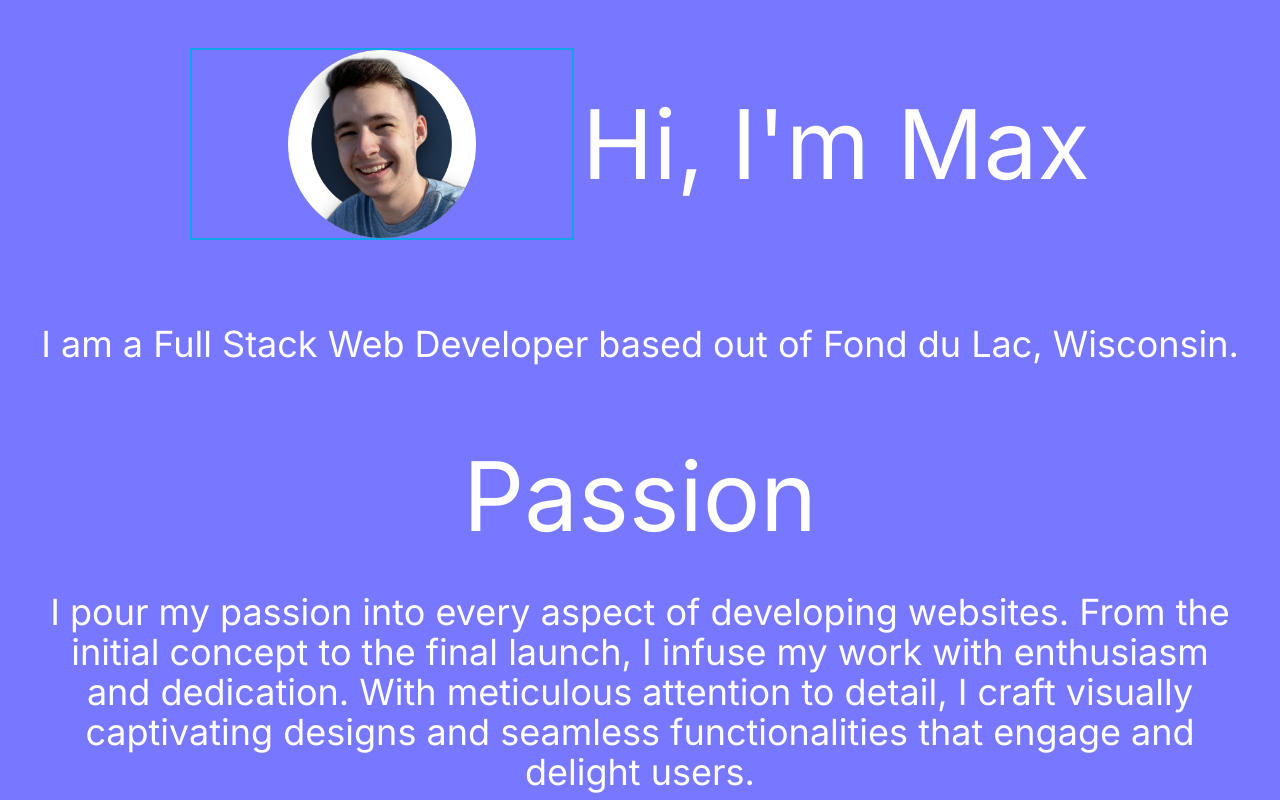
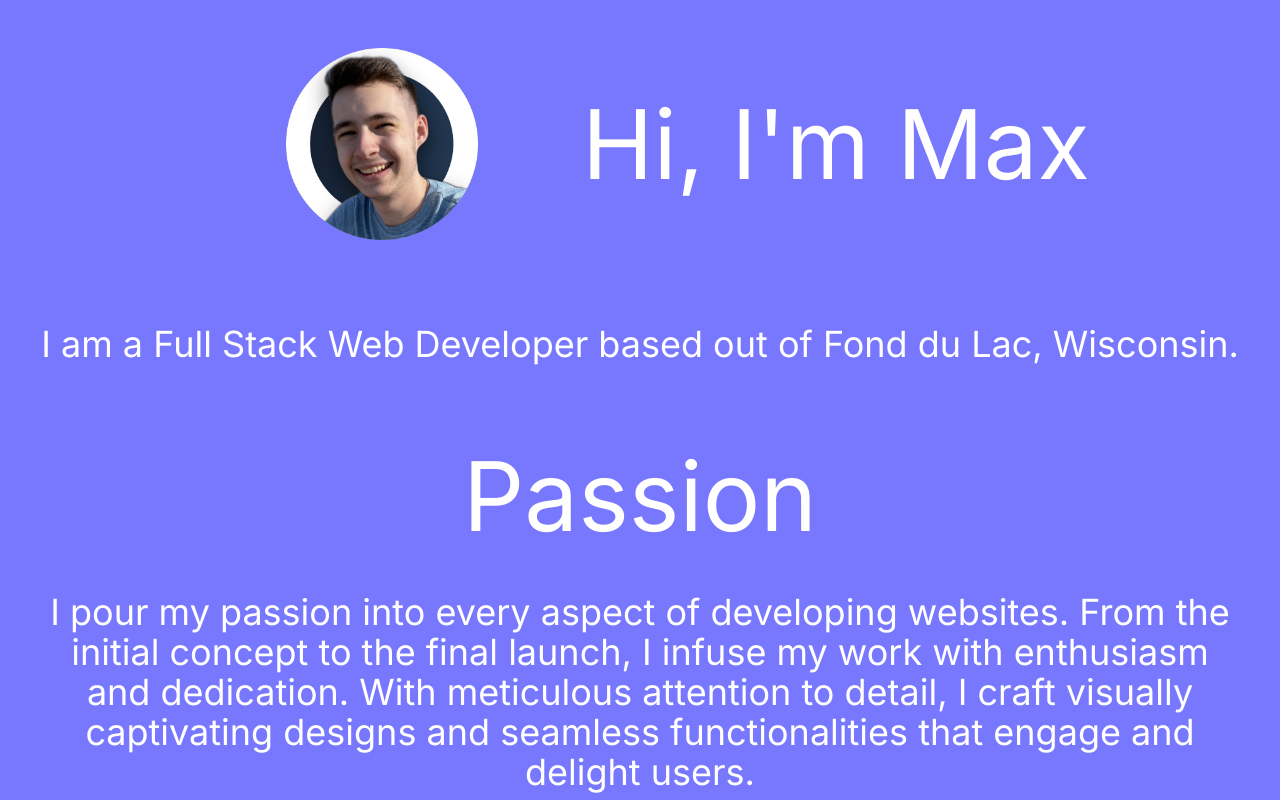
Before and after one commit to MaxHolzmann/portfolio, a Next.js app: page / in a window 1280 px wide. Shown: the top 800 px of the page. Built offline with nearby package versions, Linux system fonts and the light colour scheme.

Commit message:
adds project component file and adjusts background color scrolling

```diff
--- /dev/null
+++ b/app/components/Project.js
@@ -0,0 +1,6 @@
+export default function Project() {
+    return (
+      <div>
+      </div>
+    );
+  }
--- a/app/globals.css
+++ b/app/globals.css
@@ -17,6 +17,6 @@ body {
       rgb(var(--background-end-rgb))
     )
     rgb(var(--background-start-rgb));
-  min-height: 300vh;
+  min-height: 400vh;
   color: white;
 }
--- a/app/page.js
+++ b/app/page.js
@@ -26,7 +26,7 @@ export default function Home() {
   }, []);
 
   useEffect(() => {
-    const maxScrollHeight = 2000; // Adjust this value as needed
+    const maxScrollHeight = 3500; // Adjust this value as needed
     const minBlueValue = 120; // Adjust this value as needed
 
     const calculateBlueValue = () => {
@@ -69,7 +69,7 @@ Potentially change opacity of scroll and change background
         <div className='flex items-center justify-center gap-2 p-12 xsm: flex-col sm:flex-col lg:flex-row'>
           <img
             data-aos='fade-right'
-            className='border-solid border-2 border-sky-500 h-48 w-96 object-scale-down'
+            className='h-48 w-96 object-scale-down'
             src='/profile-pic.png'
           ></img>
 
```
